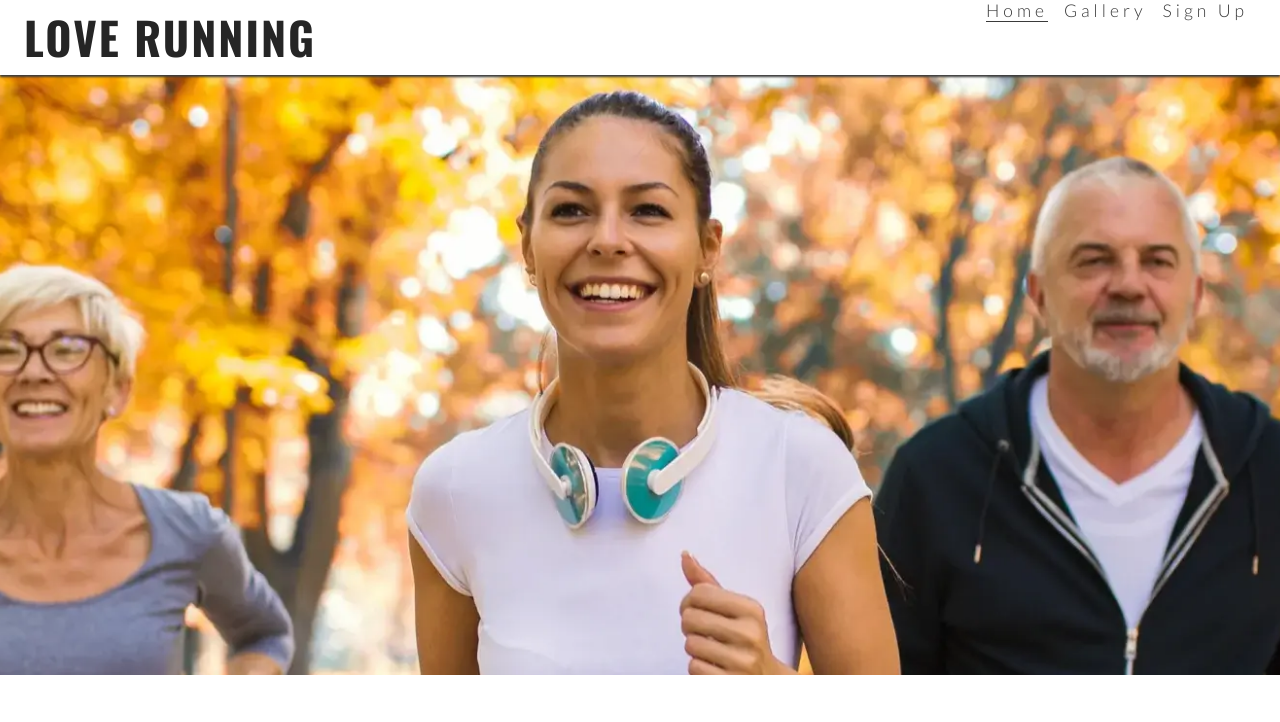
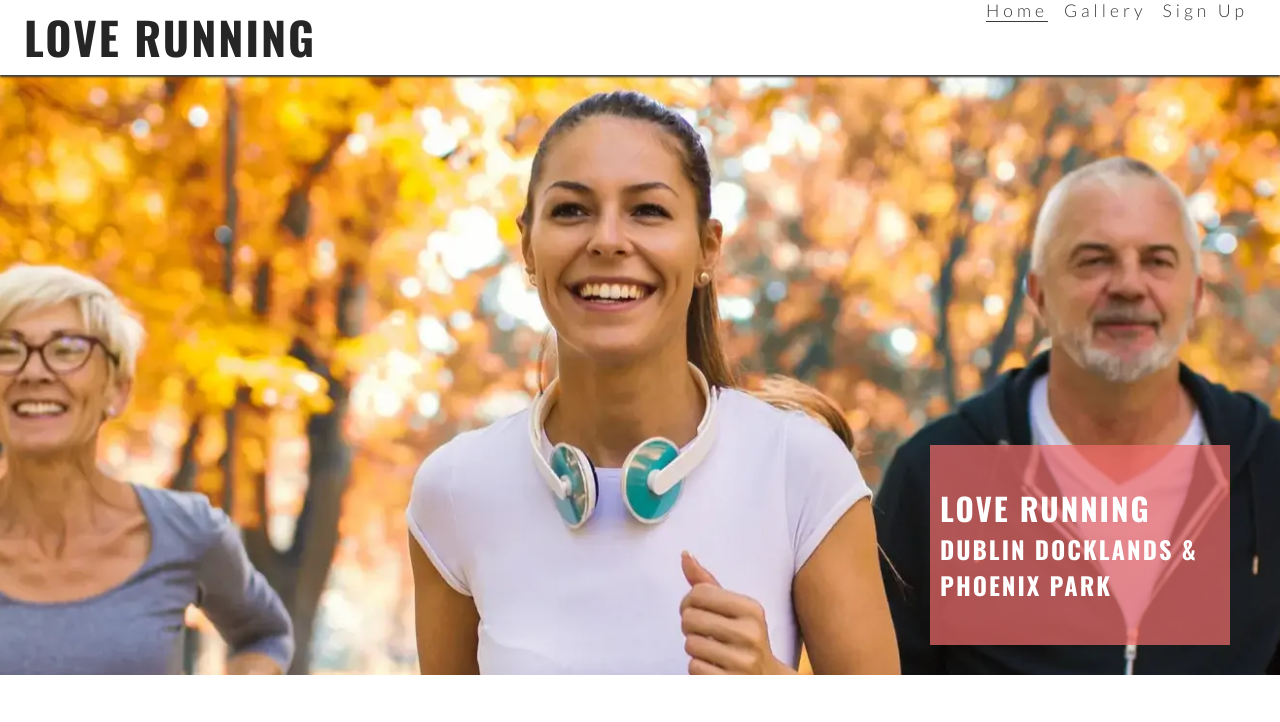
Before and after one commit to Oladipin/love-runnin, a plain HTML site: page index.html in a window 1280 px wide. Shown: the top 722 px of the page. Drawn offline with nearby package versions, Linux system fonts and the light colour scheme.

Commit message:
add cover text with club name and location

```diff
--- a/assets/css/style.css
+++ b/assets/css/style.css
@@ -18,6 +18,15 @@ body {
     font-family: Lato, sans-serif;
 }
 
+h1,
+h2,
+h3 {
+    font-family: 'Oswald', sans-serif;
+    text-transform: uppercase;
+    letter-spacing: 2px;
+    color: #252525;
+}
+
 /* Header */
 header {
     background-color: white;
@@ -33,13 +42,6 @@ header {
 header a {
     text-decoration: none;
     color: inherit;
-}
-
-h1 {
-    font-family: 'Oswald', sans-serif;
-    text-transform: uppercase;
-    letter-spacing: 2px;
-    color: #252525;
 }
 
 #menu {
@@ -92,6 +94,23 @@ main {
     height: 600px;
     width: 100%;
     background: url("../images/hero-image.webp") no-repeat center center/cover;
+    position: relative;
+}
+
+#cover-text {
+    background-color: rgba(241, 109, 107, 0.7);
+    font-size: 130%;
+    position: absolute;
+    bottom: 30px;
+    width: 80%;
+    min-height: 200px;
+    padding-top: 40px;
+    padding-left: 10px;
+}
+
+#cover-text>h2,
+#cover-text>h3 {
+    color: white;
 }
 
 /* Footer */
@@ -146,6 +165,13 @@ main {
     main {
         margin-top: 75px;
     }
+
+    /* hero cover */
+    #cover-text {
+        width: 300px;
+        right: 50px;
+    }
+
 }
 
 /* Media query: laptops and desktops (992px and above) */
--- a/index.html
+++ b/index.html
@@ -30,7 +30,10 @@
     </header>
     <main>
         <section id="hero">
-
+            <div id="cover-text">
+                <h2>Love Running</h2>
+                <h3>Dublin Docklands & Phoenix park</h3>
+            </div>
         </section>
     </main>
     <footer>
```
